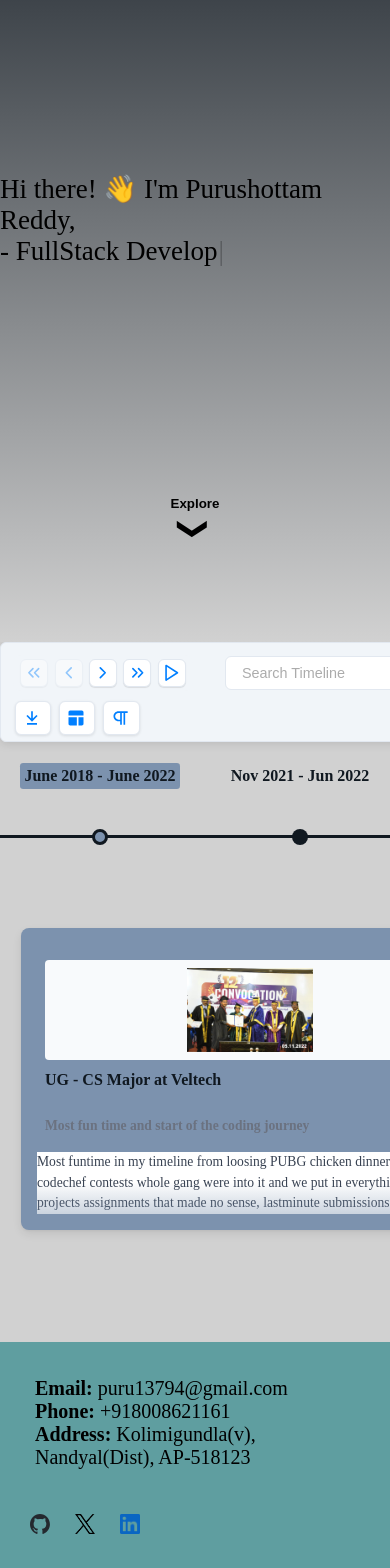
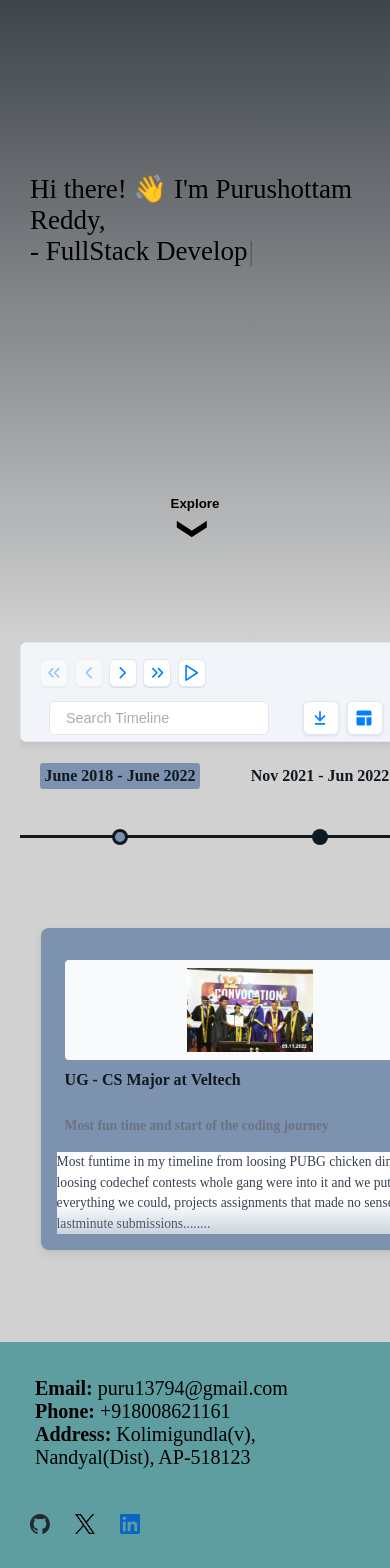
Before and after one commit to puru13794/next-porfolio-updated, a Next.js app: page / in a window 390 px wide. Shown: the part 269-1837 px from the top of the page. Built offline with nearby package versions, Linux system fonts and the light colour scheme.

Commit message:
spacing issues

```diff
--- a/components/Timeline/index.jsx
+++ b/components/Timeline/index.jsx
@@ -58,7 +58,7 @@ const Timeline = (props) => {
           mode="HORIZONTAL"
           slideShow={true}
           // slideItemDuration={2000}
-          cardHeight={200} // sets the height of the timeline card to 200px
+          cardHeight={300} // sets the height of the timeline card to 200px
           mediaHeight={100}
           contentDetailsHeight={80}
           readMore={true}
--- a/components/Timeline/index.module.scss
+++ b/components/Timeline/index.module.scss
@@ -7,3 +7,11 @@
     // padding: 50px;
   }
 }
+
+@media (max-width: 480px) {
+  .sectionWrapper {
+    .timelineWrapper {
+      padding: 0 20px;
+    }
+  }
+}
--- a/components/TypeWriter/index.module.scss
+++ b/components/TypeWriter/index.module.scss
@@ -59,6 +59,7 @@
 
 @media (max-width: 480px) {
   .mainWrapper {
+    padding: 0 30px;
     // align-items: start;
     .main {
       font-size: 27px;
```
